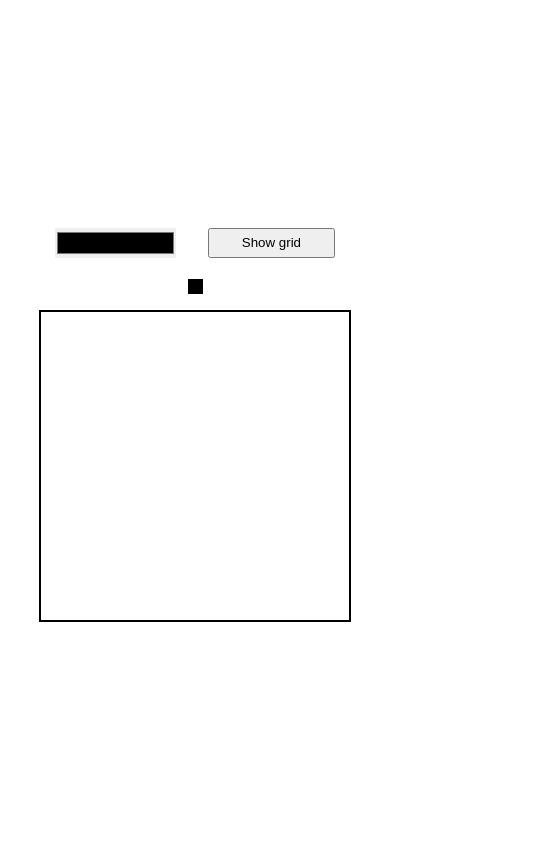
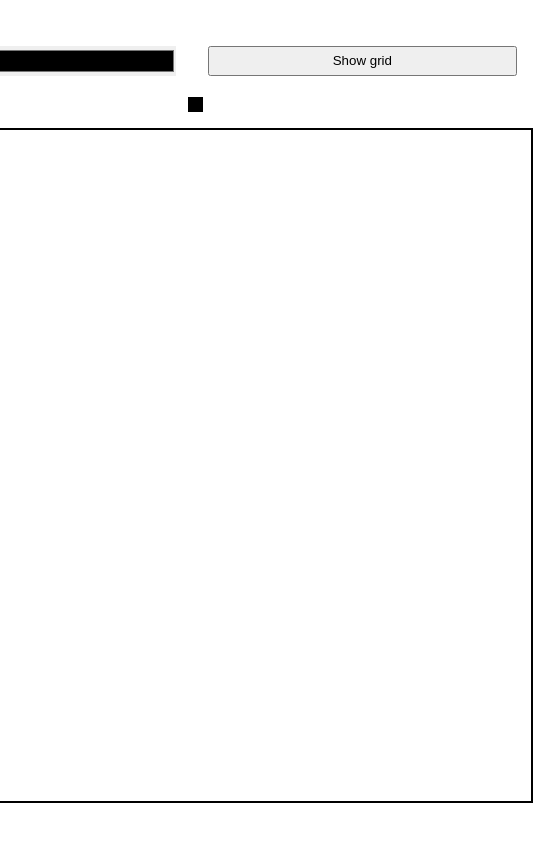
Before and after one commit to LucasGuerraCavalcante/pixel-art-maker-react, a React (Create React App) app: page / in a window 390 px wide. Shown: the whole page, 533 px wide, since content can reach past the window. Built offline with nearby package versions, Linux system fonts and the light colour scheme.

Commit message:
better responsive

```diff
--- a/src/App.js
+++ b/src/App.js
@@ -19,7 +19,6 @@ function App() {
   const classes = useStyles();
   return (
     <div className={classes.app}>
-
       <div className={classes.toolBox}>
         <ColorPicker
           currentColor={currentColor}
--- a/src/App.styles.js
+++ b/src/App.styles.js
@@ -4,15 +4,16 @@ export default createUseStyles({
   app: {
     display: 'flex',
     flexDirection: 'column',
-    width: '100%',
-    height: '100%',
+    padding: '1rem',
+    minHeight: '100vh',
     justifyContent: 'center',
-    alignItems: 'center'
+    alignItems: 'center',
+    boxSizing: 'border-box'
   },
   toolBox: {
     display: 'flex',
     alignItems: 'center',
-    width: '80vw',
+    width: '80vh',
     height: '40px',
   }
 });
--- a/src/components/Grid/styles.js
+++ b/src/components/Grid/styles.js
@@ -5,17 +5,13 @@ export default createUseStyles({
     display: 'grid',
     gridTemplateRows: 'repeat(50, 1fr)',
     gridTemplateColumns: 'repeat(50, 1fr)',
-    width: '80vw',
-    height: '80vw',
+    width: '80vh',
+    height: '80vh',
     border: '2px solid black'
   },
   pixel: {
     cursor: 'pointer',
     background: 'white',
     border: '1px solid black',
-    // '&:hover': {
-    //     transform: 'scale(1.1)',
-    //
-    // }
   }
 });
```
